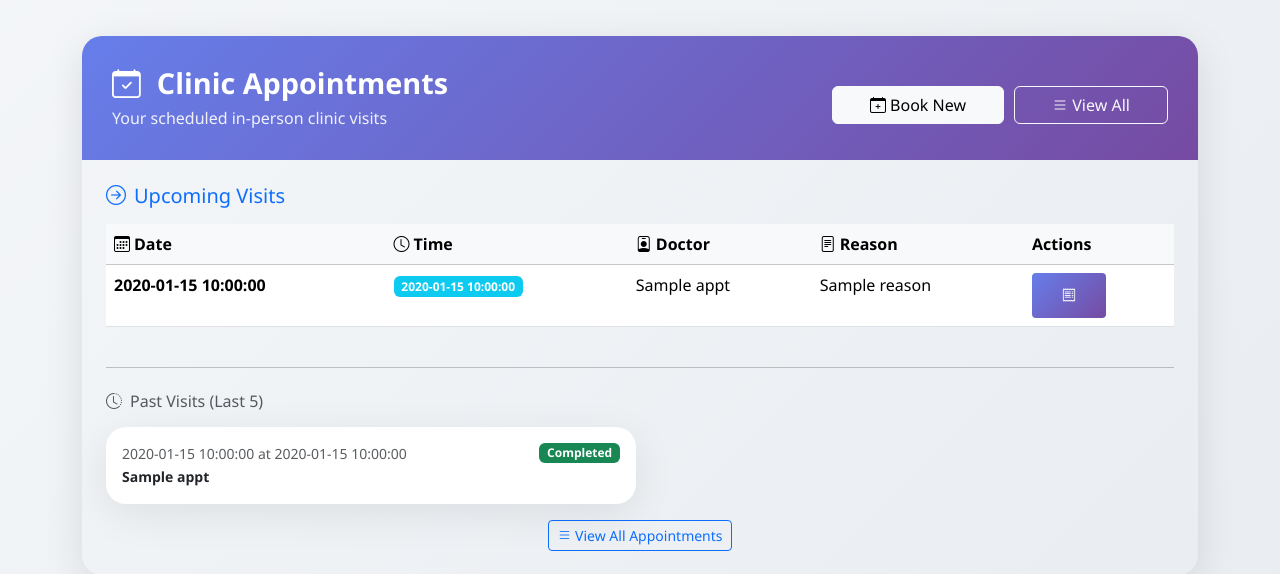
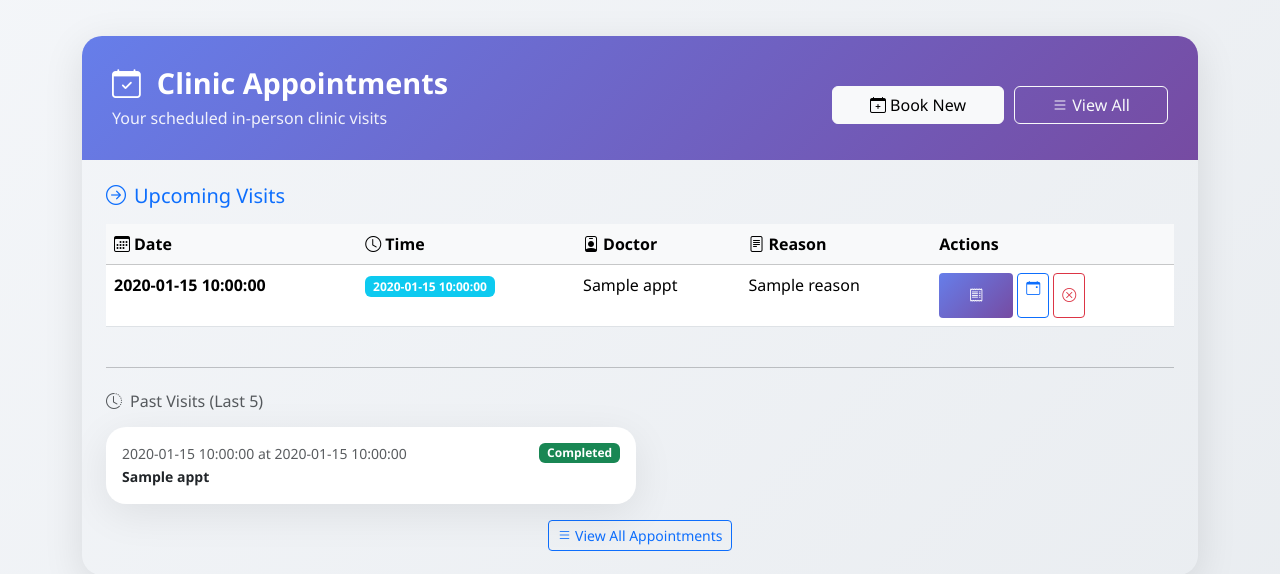
Before and after one commit to souma21122002/satyabhama-clinic_2, a Flask app: template app/templates/patient/dashboard.html in a window 1280 px wide. Shown: the part 302-876 px from the top of the page. Run offline with Flask 3, Linux system fonts and the light colour scheme; the template is opened without the code that fills it: most values are stand-ins (such as "Sample title", 1, 10 or a date in 2020); parts of the project's set-up code (start-up, migrations or seed data) failed here and were passed over; some libraries are stand-ins or nearby versions.

Commit message:
Show full dashboard appointment actions

```diff
--- a/app/templates/patient/dashboard.html
+++ b/app/templates/patient/dashboard.html
@@ -115,9 +115,17 @@
                             <td>{{ appt.doctor_name }}</td>
                             <td>{{ appt.reason[:40] if appt.reason else '-' }}{% if appt.reason and appt.reason|length > 40 %}...{% endif %}</td>
                             <td>
-                                <a href="{{ url_for('appointment_receipt', appointment_id=appt.id) }}" class="btn btn-sm btn-primary" title="View Details">
-                                    <i class="bi bi-receipt"></i>
-                                </a>
+                                <div class="d-flex flex-wrap gap-1">
+                                    <a href="{{ url_for('appointment_receipt', appointment_id=appt.id) }}" class="btn btn-sm btn-primary" title="View Receipt">
+                                        <i class="bi bi-receipt"></i>
+                                    </a>
+                                    <a href="{{ url_for('reschedule_appointment_route', appointment_id=appt.id) }}" class="btn btn-sm btn-outline-primary" title="Reschedule">
+                                        <i class="bi bi-calendar-event"></i>
+                                    </a>
+                                    <button class="btn btn-sm btn-outline-danger" onclick="cancelAppointment({{ appt.id }})" title="Cancel Appointment">
+                                        <i class="bi bi-x-circle"></i>
+                                    </button>
+                                </div>
                             </td>
                         </tr>
                         {% endfor %}
@@ -360,3 +368,35 @@
     </div>
 </div>
 {% endblock %}
+
+<!-- Cancel Modal -->
+<div class="modal fade" id="cancelModal" tabindex="-1">
+    <div class="modal-dialog">
+        <div class="modal-content" style="border-radius: 15px;">
+            <div class="modal-header bg-danger text-white">
+                <h5 class="modal-title"><i class="bi bi-exclamation-triangle me-2"></i>Cancel Appointment</h5>
+                <button type="button" class="btn-close btn-close-white" data-bs-dismiss="modal"></button>
+            </div>
+            <form id="cancelForm" method="POST">
+                <div class="modal-body">
+                    <p>Are you sure you want to cancel this appointment?</p>
+                    <div class="mb-3">
+                        <label class="form-label">Reason for cancellation (optional)</label>
+                        <textarea class="form-control" name="cancellation_reason" rows="2"></textarea>
+                    </div>
+                </div>
+                <div class="modal-footer">
+                    <button type="button" class="btn btn-secondary" data-bs-dismiss="modal">Keep Appointment</button>
+                    <button type="submit" class="btn btn-danger">Yes, Cancel</button>
+                </div>
+            </form>
+        </div>
+    </div>
+</div>
+
+<script>
+function cancelAppointment(id) {
+    document.getElementById('cancelForm').action = `/patient/cancel-appointment/${id}`;
+    new bootstrap.Modal(document.getElementById('cancelModal')).show();
+}
+</script>
```
